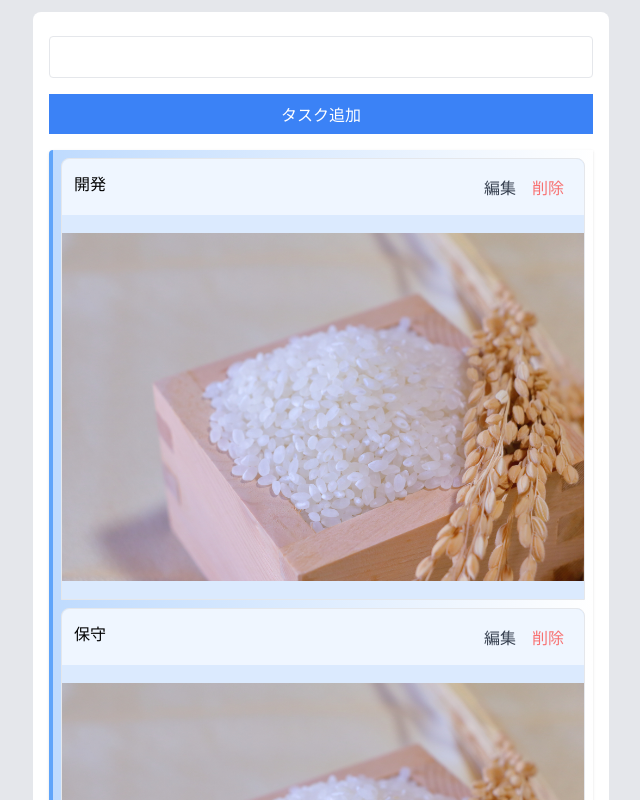
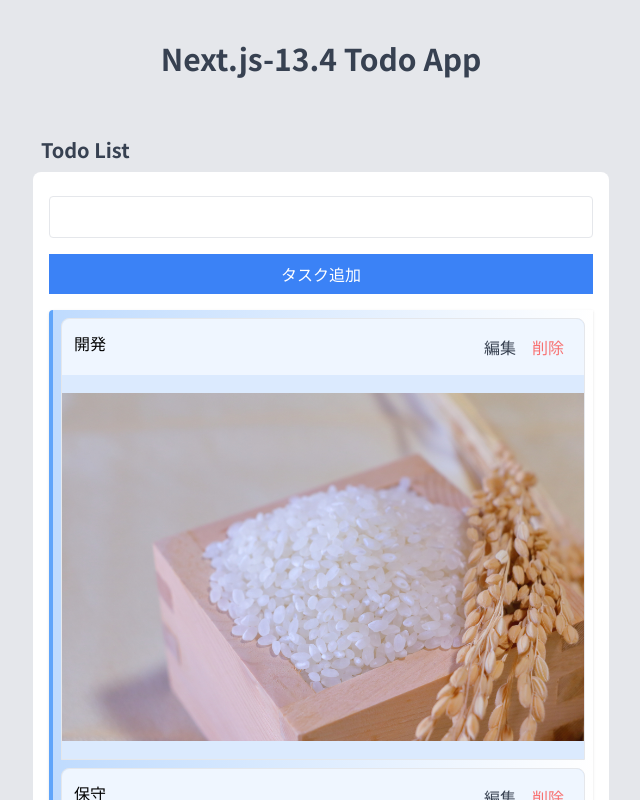
Before and after one commit to shi0n0/practice-next.js, a Next.js app: page / in a window 1280 px wide. Shown: the top 800 px of the page, without its empty margins (319-959 px from the left). Built offline with nearby package versions, Linux system fonts and the light colour scheme; data requests are answered from the project's data file.

Commit message:
タスク追加で上に重なる現象を修正

```diff
--- a/src/app/layout.tsx
+++ b/src/app/layout.tsx
@@ -27,7 +27,7 @@
         <div className='text-center mt-10'>
           <h1 className='text-3xl font-bold text-gray-700'>Next.js-13.4 Todo App</h1>
         </div>
-          <main className='flex flex-col items-center justify-center min-h-screen -mt-32'>
+          <main className='flex items-top mt-8 justify-center min-h-screen'>
             <div className='w-full max-w-xl mt-5'>
               {children}
             </div>
```
